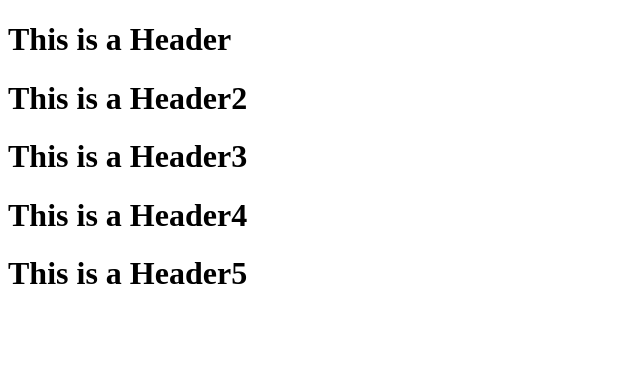
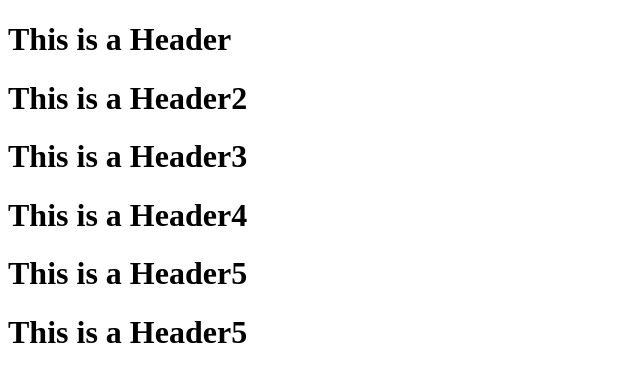
Before and after one commit to lyquoclam123/git-test, a website: page index.html in a window 1280 px wide. Shown: the whole page, without its empty margins (0-640 px from the left). Drawn offline with Linux system fonts and the light colour scheme.

Commit message:
first commit

```diff
--- a/index.html
+++ b/index.html
@@ -9,6 +9,7 @@
     <h1>This is a Header3</h1>
     <h1>This is a Header4</h1>
     <h1>This is a Header5</h1>
+    <h1>This is a Header5</h1>
 </body>
 
 </html>
```
